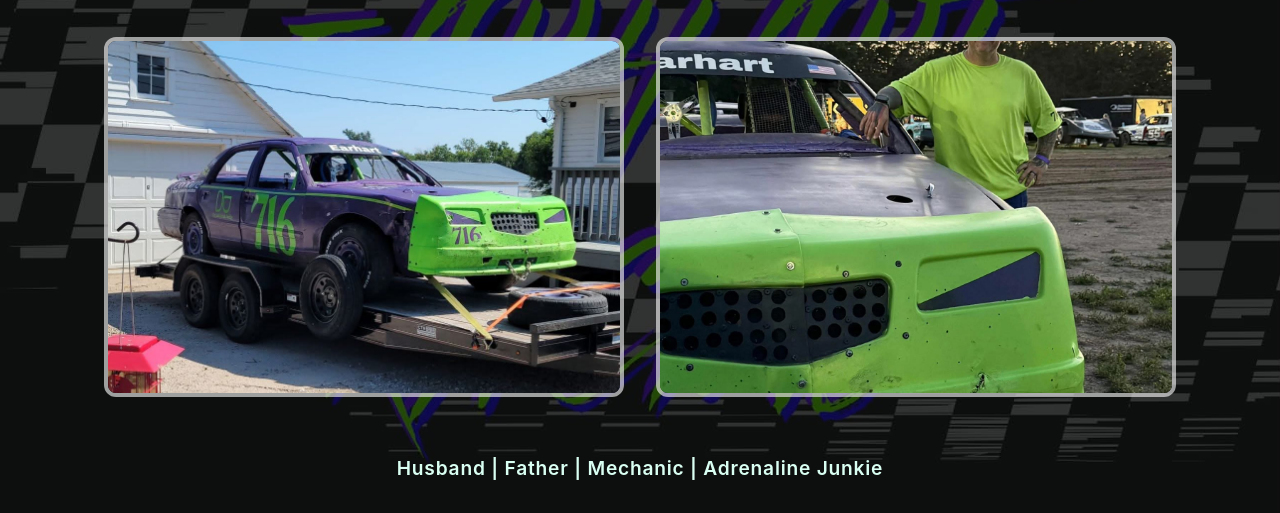
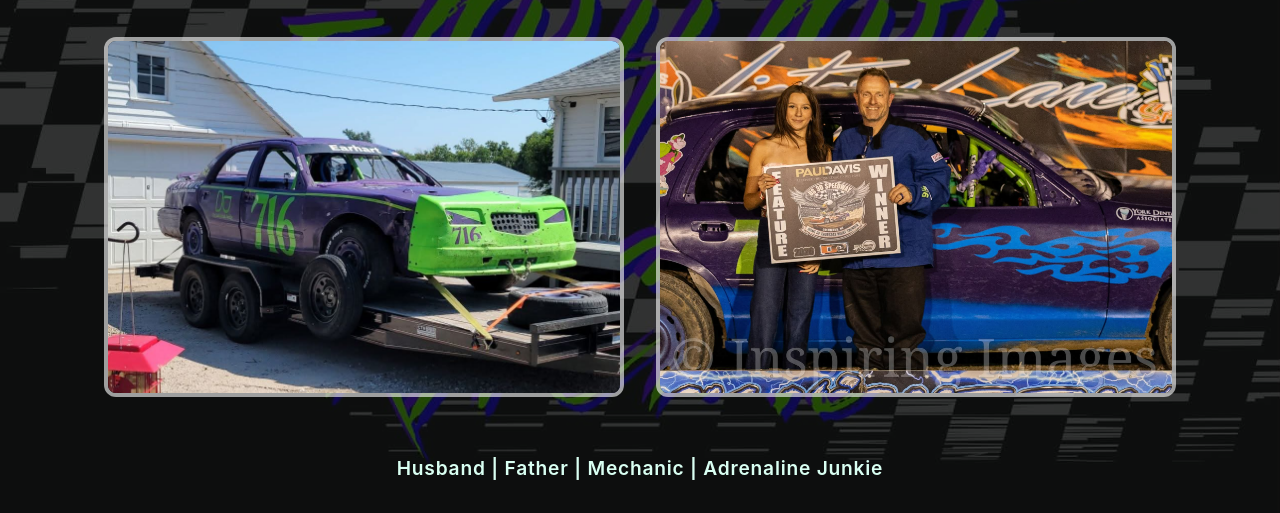
Before and after one commit to izayahmorris/thegrapeapeproject, a plain HTML site: page index.html in a window 1280 px wide. Shown: the part 260-773 px from the top of the page. Drawn offline with Linux system fonts and the light colour scheme.

Commit message:
Update image source for Dangerous Dave's profile

```diff
--- a/index.html
+++ b/index.html
@@ -377,7 +377,7 @@
             <h1>Meet Dangerous Dave and the gang...</h1>
             <div class="hero-row">
                 <img src="Dave Intro Image 1.JPG" class="hero-headshot" alt="Dangerous Dave racing portrait">
-                <img src="Dave Intro Image 2.JPG" class="hero-headshot" alt="Dangerous Dave with race team">
+                <img src="att.fTkNnegMUVf6lCF3GSZlT8PA0oCSIQTpq3g3RmXez9s.JPG" class="hero-headshot" alt="Dangerous Dave with race team">
             </div>
             <div class="hero-tagline">
                 Husband | Father | Mechanic | Adrenaline Junkie
```
